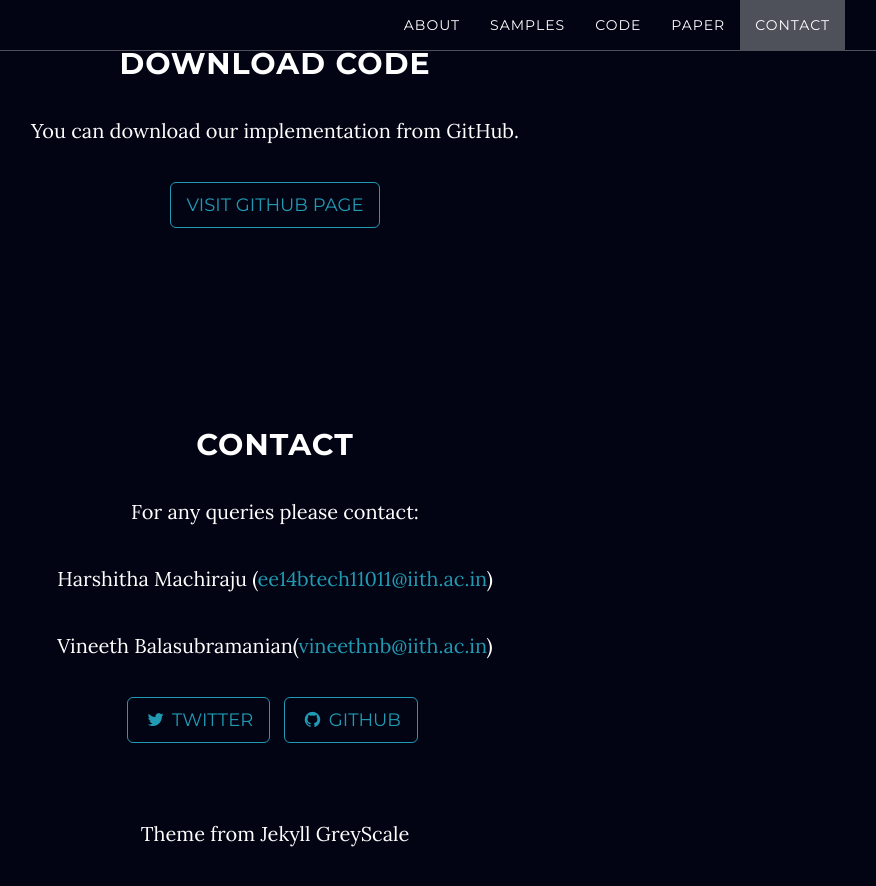
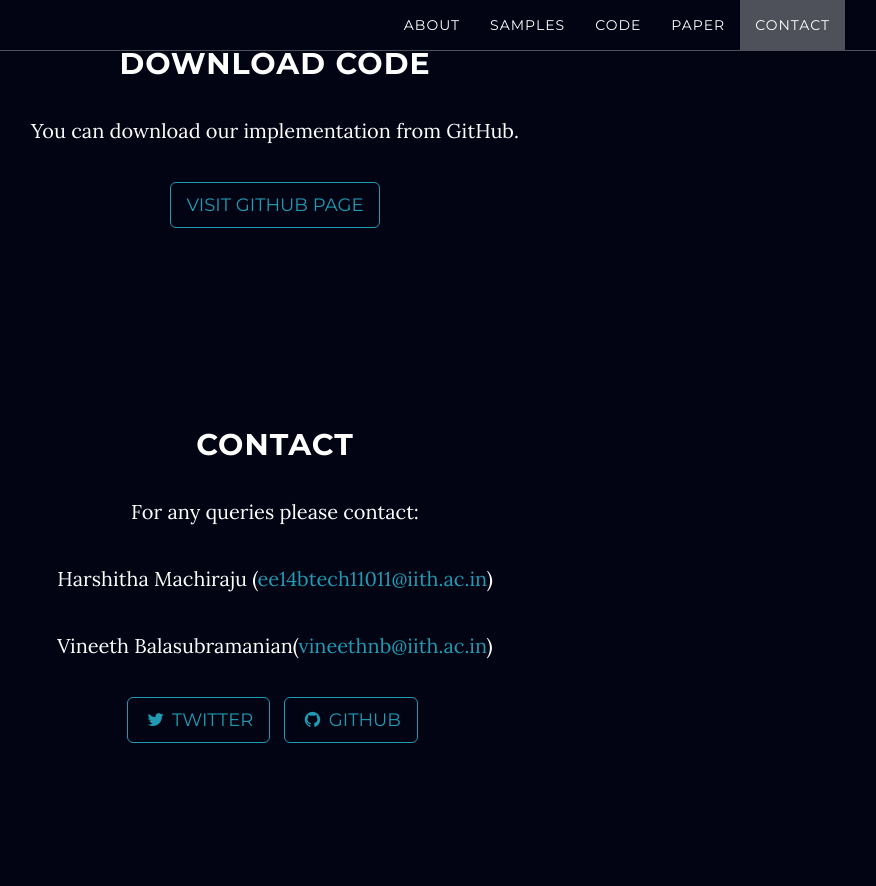
Before and after one commit to code-Assasin/website_little_fog, a Jekyll site: the page built from index.html, in a window 1280 px wide and 900 px high, scrolled down 2233 px. Shown: the top 886 px of the window, without its empty margins (365-1241 px from the left). Built offline with Jekyll 4.4.1, drawn with Linux system fonts in a browser that asks for light colours.

Commit message:
update bg

```diff
--- a/_includes/footer.html
+++ b/_includes/footer.html
@@ -1,6 +1,5 @@
     <!-- Footer -->
     <footer>
         <div class="container text-center">
-            <p>Theme from Jekyll GreyScale</p>
         </div>
     </footer>
```
Also changed, not shown: img/intro-bg.jpg, img/intro-bg_old.jpg (added), 1 other file.
